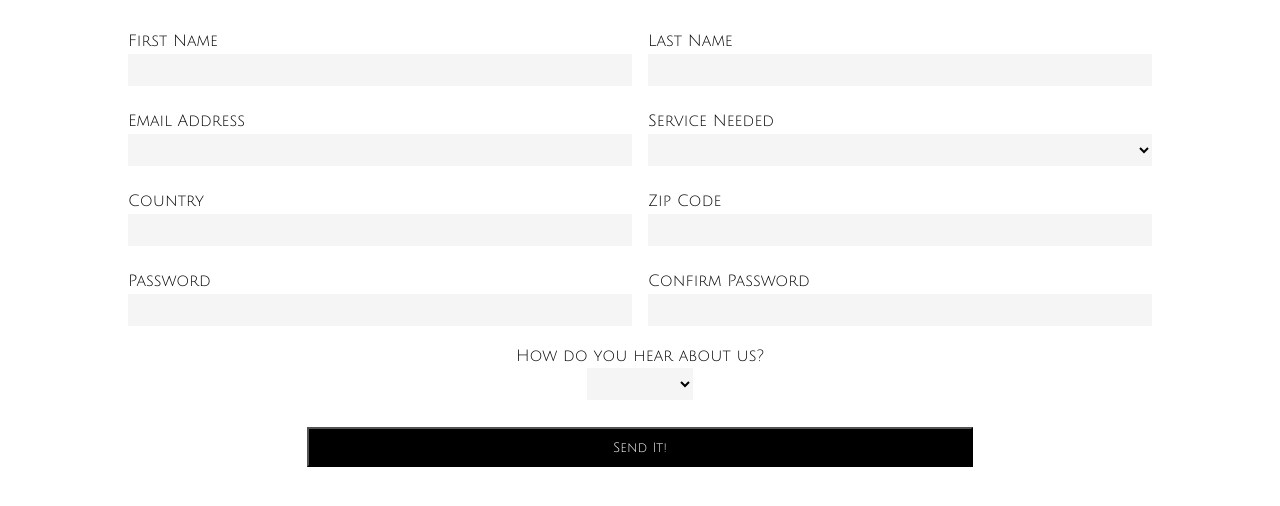
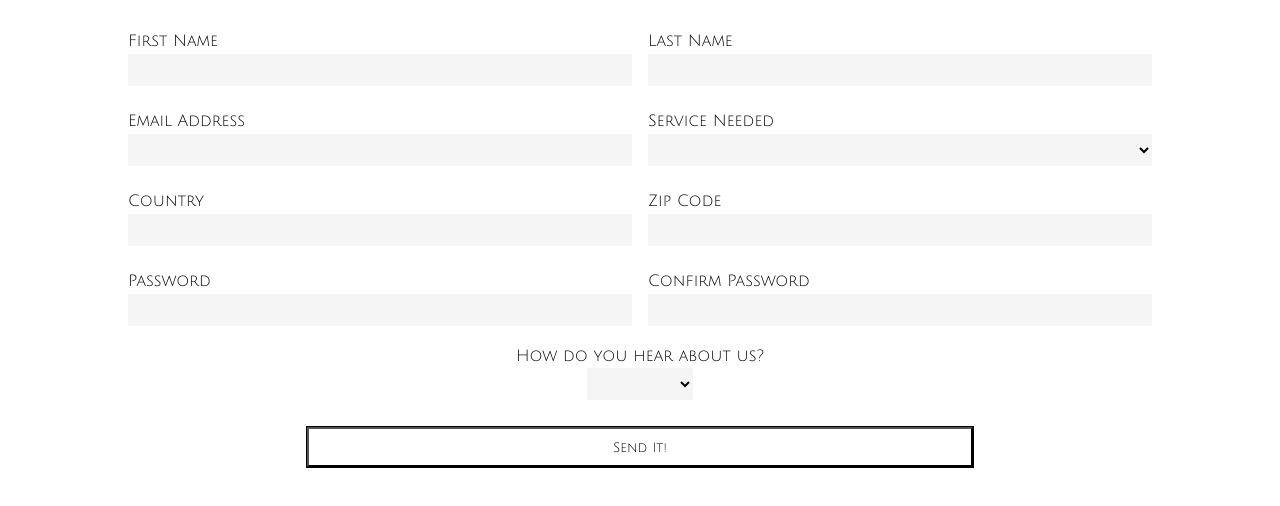
Before and after one commit to dario-cruz/practice-jsformvalidation, a plain HTML site: page index.html in a window 1280 px wide. In both pictures the pointer is over the button "Send It!". Shown: the part 222-728 px from the top of the page. Drawn offline with nearby package versions, Linux system fonts and the light colour scheme.

Commit message:
Add transiton on hover for submit button.

```diff
--- a/style.css
+++ b/style.css
@@ -162,6 +162,7 @@ div.submit {
     justify-content: center;
 }
 div.submit > button {
+    transition: ease-in all 1s;
     background-color: black;
     color: white;
     font-family: 'Julius Sans One', sans-serif;
@@ -169,3 +170,9 @@ div.submit > button {
     height: 3em;
     cursor: pointer;
 }
+div.submit > button:hover{
+    transition: ease-in-out all .5s;
+    background-color: white;
+    color: black;
+    outline: 1px solid black;
+}
```
